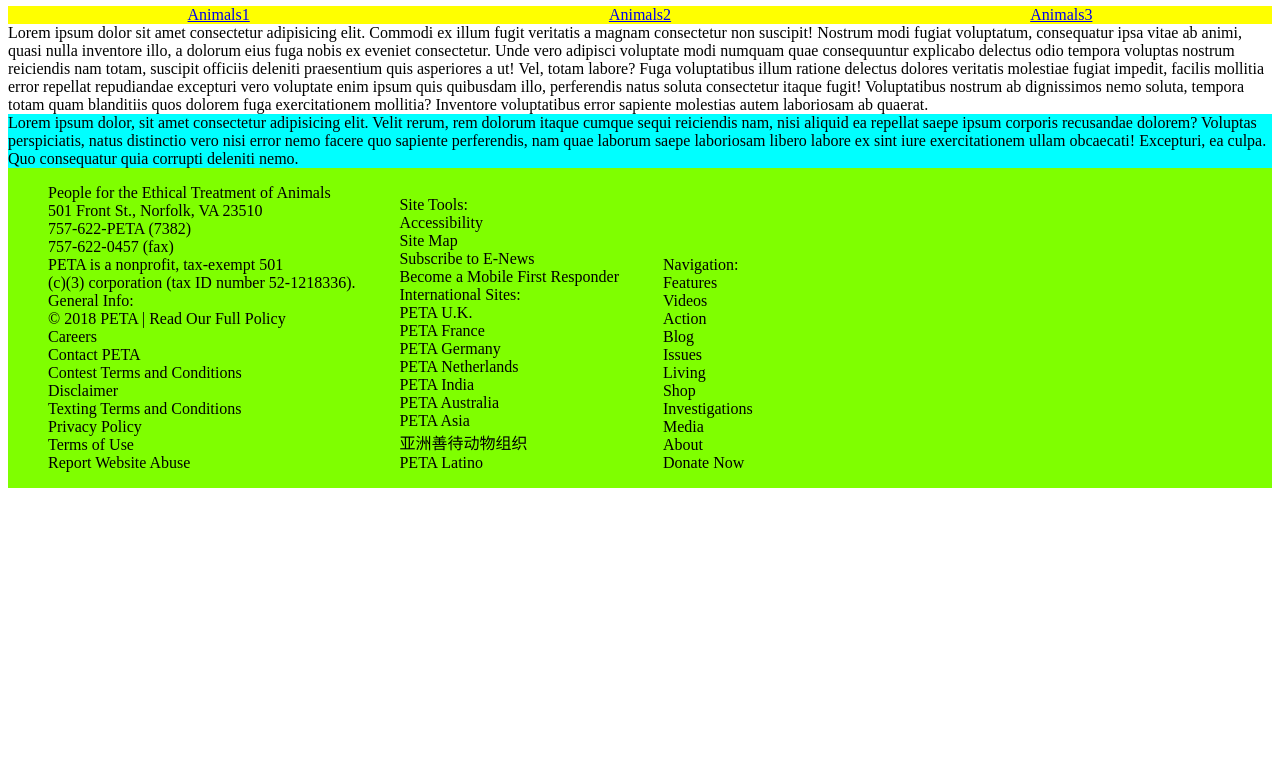
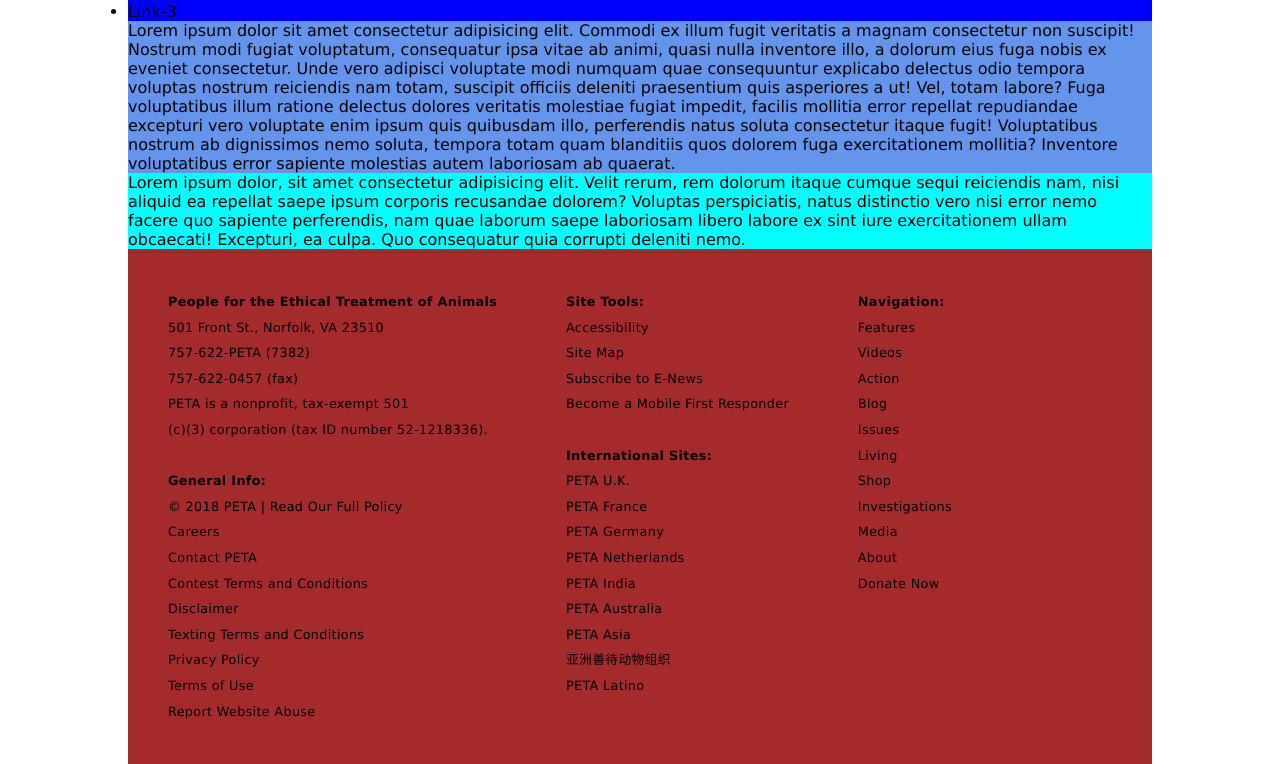
Before and after one commit to bolamuyis/treatment_of_animals, a plain HTML site: page index.html in a window 1280 px wide. Shown: the part 74-838 px from the top of the page. Before the commit the page ends 800 px from the top, so only its background shows below. Drawn offline with Linux system fonts and the light colour scheme.

Commit message:
last updates Nov20

```diff
--- a/index.html
+++ b/index.html
@@ -1,41 +1,52 @@
 <!DOCTYPE html>
 <html lang="en">
+
+<head>
   <meta charset="UTF-8">
   <meta name="viewport" content="width=device-width, initial-scale=1.0">
   <meta http-equiv="X-UA-Compatible" content="ie=edge">
   <title>People for the Ethical Treatment of Animals</title>
   <link rel="stylesheet" href="styles/main.css">
 </head>
+
 <body>
+  <div class="container">
     <header>
       <h1>People for the Ethical Treatment of Animals</h1>
     </header>
-  <nav class="container">
-    <div class="main">
-      <a href="/">Animals1</a>
-   </div>
-    <div class="main">
-      <a href="/">Animals2</a>
-    </div>
-    <div class="main">
-        <a href="/">Animals3</a>
-    </div>
+    <nav>
+      <ul>
+        <li>Link-1</li>
+        <li>Link-2</li>
+        <li>Link-3</li>
+      </ul>
     </nav>
     <main>
-    Lorem ipsum dolor sit amet consectetur adipisicing elit. Commodi ex illum fugit veritatis a magnam consectetur non suscipit! Nostrum modi fugiat voluptatum, consequatur ipsa vitae ab animi, quasi nulla inventore illo, a dolorum eius fuga nobis ex eveniet consectetur. Unde vero adipisci voluptate modi numquam quae consequuntur explicabo delectus odio tempora voluptas nostrum reiciendis nam totam, suscipit officiis deleniti praesentium quis asperiores a ut! Vel, totam labore? Fuga voluptatibus illum ratione delectus dolores veritatis molestiae fugiat impedit, facilis mollitia error repellat repudiandae excepturi vero voluptate enim ipsum quis quibusdam illo, perferendis natus soluta consectetur itaque fugit! Voluptatibus nostrum ab dignissimos nemo soluta, tempora totam quam blanditiis quos dolorem fuga exercitationem mollitia? Inventore voluptatibus error sapiente molestias autem laboriosam ab quaerat.
+      Lorem ipsum dolor sit amet consectetur adipisicing elit. Commodi ex illum fugit veritatis a magnam consectetur
+      non suscipit! Nostrum modi fugiat voluptatum, consequatur ipsa vitae ab animi, quasi nulla inventore illo, a
+      dolorum eius fuga nobis ex eveniet consectetur. Unde vero adipisci voluptate modi numquam quae consequuntur
+      explicabo delectus odio tempora voluptas nostrum reiciendis nam totam, suscipit officiis deleniti praesentium
+      quis asperiores a ut! Vel, totam labore? Fuga voluptatibus illum ratione delectus dolores veritatis molestiae
+      fugiat impedit, facilis mollitia error repellat repudiandae excepturi vero voluptate enim ipsum quis quibusdam
+      illo, perferendis natus soluta consectetur itaque fugit! Voluptatibus nostrum ab dignissimos nemo soluta, tempora
+      totam quam blanditiis quos dolorem fuga exercitationem mollitia? Inventore voluptatibus error sapiente molestias
+      autem laboriosam ab quaerat.
     </main>
-  <aside>Lorem ipsum dolor, sit amet consectetur adipisicing elit. Velit rerum, rem dolorum itaque cumque sequi reiciendis nam, nisi aliquid ea repellat saepe ipsum corporis recusandae dolorem? Voluptas perspiciatis, natus distinctio vero nisi error nemo facere quo sapiente perferendis, nam quae laborum saepe laboriosam libero labore ex sint iure exercitationem ullam obcaecati! Excepturi, ea culpa. Quo consequatur quia corrupti deleniti nemo.</aside>
+    <aside>Lorem ipsum dolor, sit amet consectetur adipisicing elit. Velit rerum, rem dolorum itaque cumque sequi
+      reiciendis nam, nisi aliquid ea repellat saepe ipsum corporis recusandae dolorem? Voluptas perspiciatis, natus
+      distinctio vero nisi error nemo facere quo sapiente perferendis, nam quae laborum saepe laboriosam libero labore
+      ex sint iure exercitationem ullam obcaecati! Excepturi, ea culpa. Quo consequatur quia corrupti deleniti nemo.</aside>
     <footer>
       <div>
         <ul class="nobullets">
-            <li>People for the Ethical Treatment of Animals</li>
+          <li class="bold">People for the Ethical Treatment of Animals</li>
           <li>501 Front St., Norfolk, VA 23510</li>
           <li>757-622-PETA (7382)</li>
           <li>757-622-0457 (fax)</li>
           <li>PETA is a nonprofit, tax-exempt 501</li>
           <li>(c)(3) corporation (tax ID number 52-1218336).</li>
-                  <li> General Info:</li>
-
+          <br />
+          <li class="bold"> General Info:</li>
           <li>© 2018 PETA | Read Our Full Policy</li>
           <li>Careers</li>
           <li>Contact PETA</li>
@@ -49,14 +60,13 @@
       </div>
       <div>
         <ul class="nobullets">
-      <li>Site Tools:</li>
-
+          <li class="bold">Site Tools:</li>
           <li>Accessibility</li>
           <li>Site Map</li>
           <li>Subscribe to E-News</li>
           <li>Become a Mobile First Responder</li>
-          <li>International Sites:</li>
-
+          <br />
+          <li class="bold">International Sites:</li>
           <li>PETA U.K.</li>
           <li>PETA France</li>
           <li>PETA Germany</li>
@@ -70,7 +80,7 @@
       </div>
       <div>
         <ul class="nobullets">
-        <li>Navigation:</li>
+          <li class="bold">Navigation:</li>
           <li>Features</li>
           <li>Videos</li>
           <li>Action</li>
@@ -87,4 +97,5 @@
     </footer>
   </div>
 </body>
+
 </html>
--- a/styles/main.css
+++ b/styles/main.css
@@ -1,20 +1,30 @@
+* {
+    padding: 0;
+    margin: 0;
+}
+
+body {
+    font-family: Verdana, Geneva, Tahoma, sans-serif;
+}
+
 .container {
-    display: flex;
+    width: 1024px;
+    background-color: brown;
+    margin: 0 auto;
 }
 nav {
     background-color: blue;
 }
-.main {
-    background-color: yellow;
-    display: inline-block;
-    flex-grow: 1;
-    text-align: center;
+main {
+    background-color: cornflowerblue;
 }
 aside {
     background-color: aqua;
 }
 footer {
-    background-color: chartreuse;
+    display: flex;
+    justify-content: space-between;
+    padding: 40px 200px 40px 40px;
 }
 footer div {
     display: inline-block;
@@ -22,4 +32,10 @@ footer div {
 
 footer div ul.nobullets {
     list-style-type: none;
+    font-size: 0.8em;
+    letter-spacing: 0.025em;
+    line-height: 2em;
 }
+footer div ul li.bold {
+    font-weight: bold;
+}
```
Also changed, not shown: 1 other file. Lines whose indentation alone changed are shown as unchanged.
